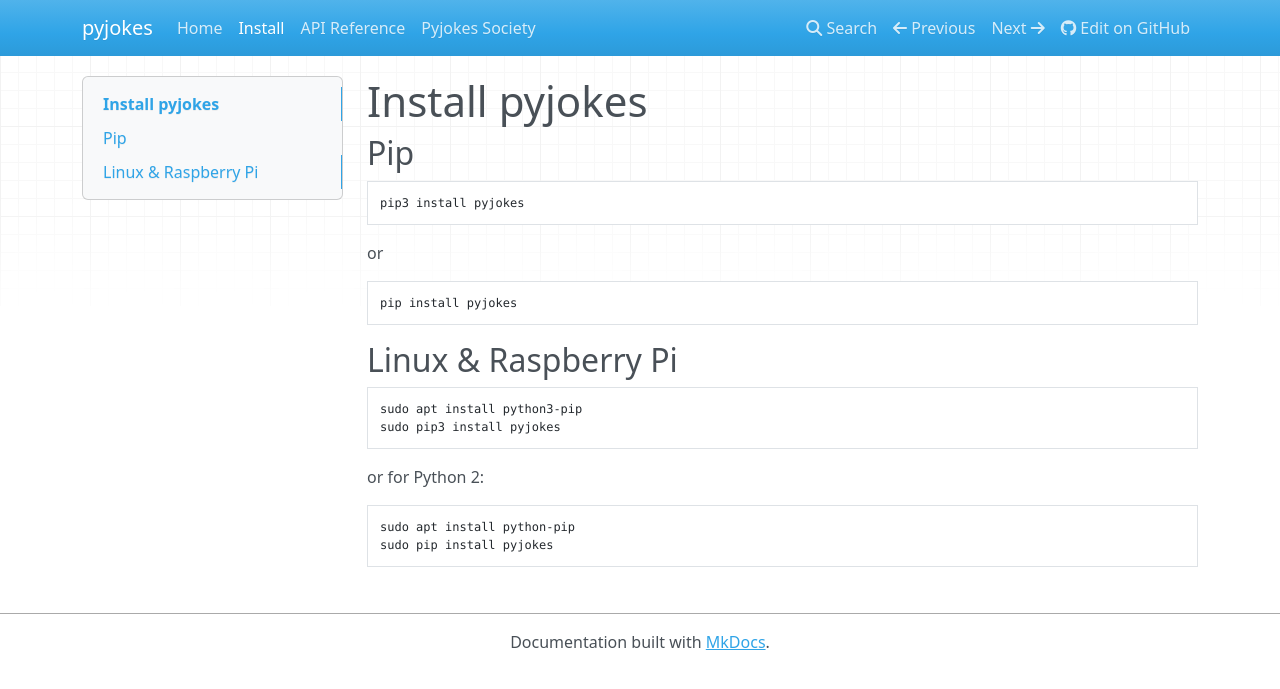
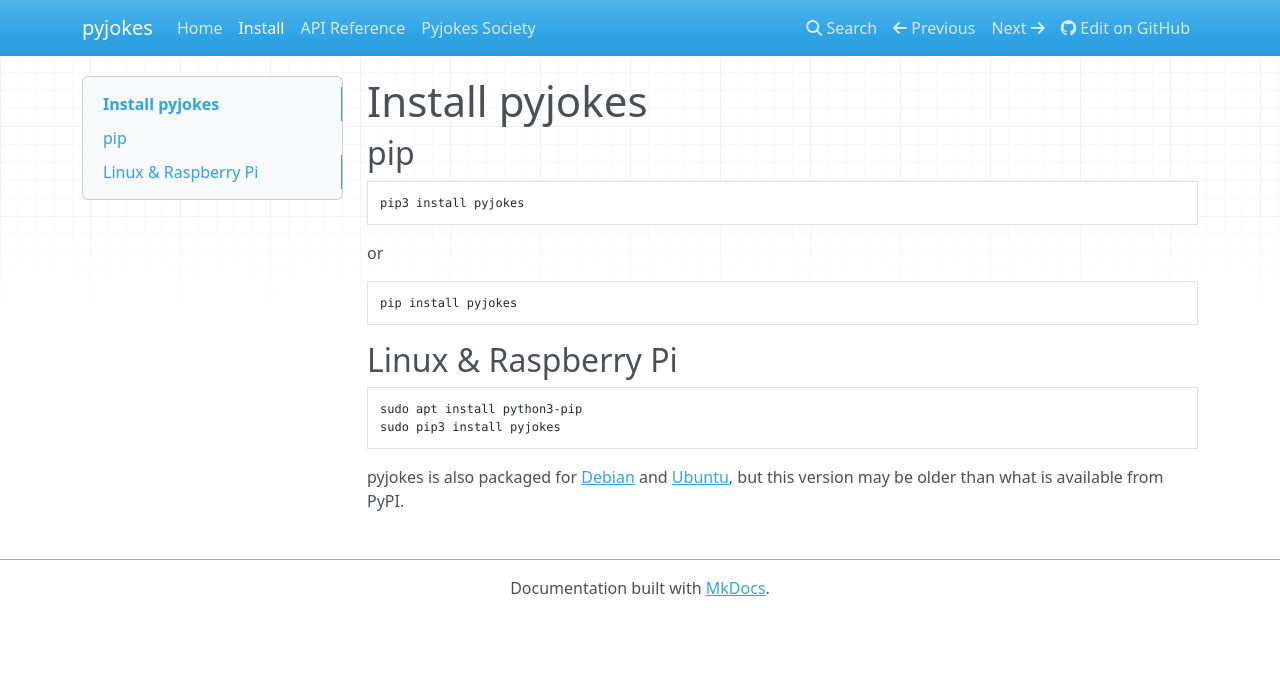
Before and after one commit to pyjokes/pyjokes, an MkDocs documentation site: the page built from docs/install.md, in a window 1280 px wide. Shown: the top 689 px of the page. Built offline with MkDocs 1.6.1, drawn with Linux system fonts in a browser that asks for light colours; nearby versions of some CDN libraries.

Commit message:
Add note about Debian/Ubuntu to install docs

````diff
--- a/docs/install.md
+++ b/docs/install.md
@@ -1,6 +1,6 @@
 # Install pyjokes
 
-## Pip
+## pip
 
 ```bash
 pip3 install pyjokes
@@ -19,9 +19,6 @@
 sudo pip3 install pyjokes
 ```
 
-or for Python 2:
-
-```bash
-sudo apt install python-pip
-sudo pip install pyjokes
-```
+pyjokes is also packaged for [Debian](https://packages.debian.org/source/buster/pyjokes)
+and [Ubuntu](https://packages.ubuntu.com/source/bionic/pyjokes), but this
+version may be older than what is available from PyPI.
````
Also changed, not shown: 1 other file.
